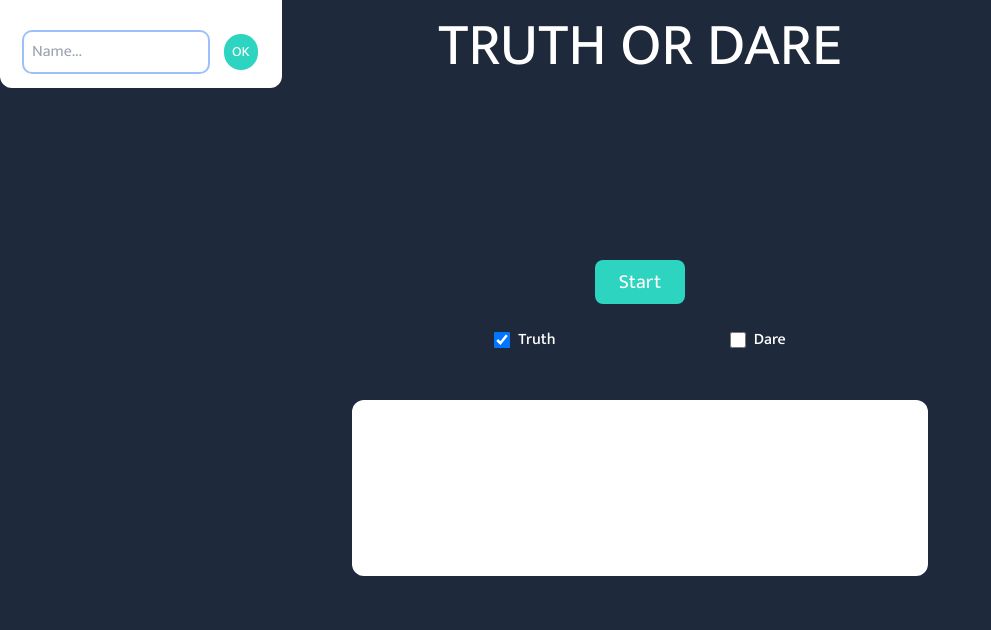
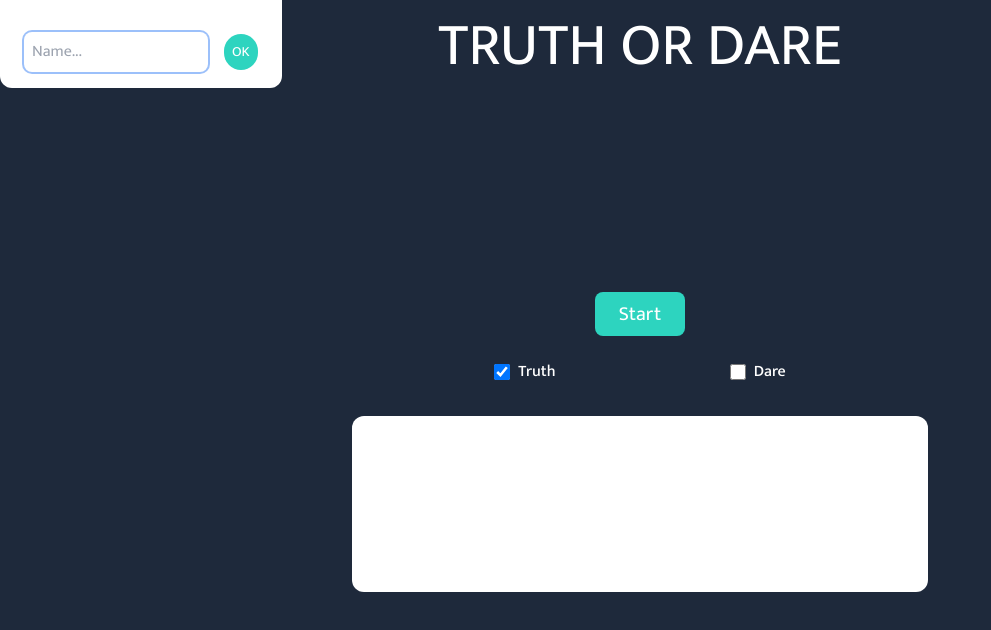
Before and after one commit to Andrewij21/Truth-or-Dare, a React (Vite) app: page / in a window 1280 px wide. Shown: the top 630 px of the page, without its empty margins (0-991 px from the left). Built offline with nearby package versions, Linux system fonts and the light colour scheme.

Commit message:
refactor: add some padding

```diff
--- a/src/App.jsx
+++ b/src/App.jsx
@@ -81,8 +81,10 @@ function App() {
 
   return (
     <main className="font-mukta h-screen mx-auto bg-slate-800 text-center ">
-      <h1 className="text-6xl uppercase py-4  text-white">truth or dare</h1>
-      <div className="py-12">
+      <h1 className="text-6xl uppercase py-4 mb-12 text-white">
+        truth or dare
+      </h1>
+      <div className="py-8">
         <h2 className="text-4xl capitalize text-white py-4 mb-6 h-24">
           {chosen}
         </h2>
```
